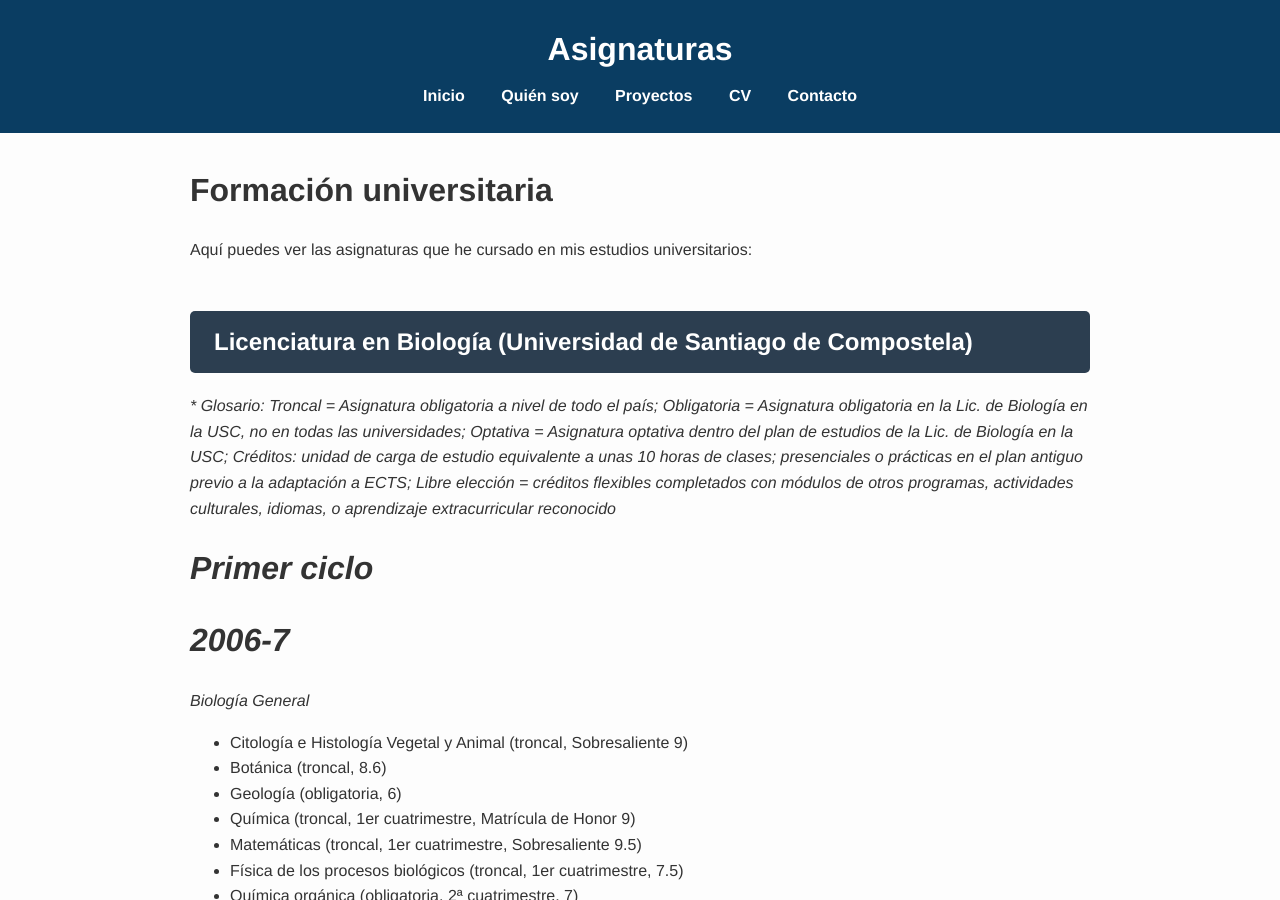
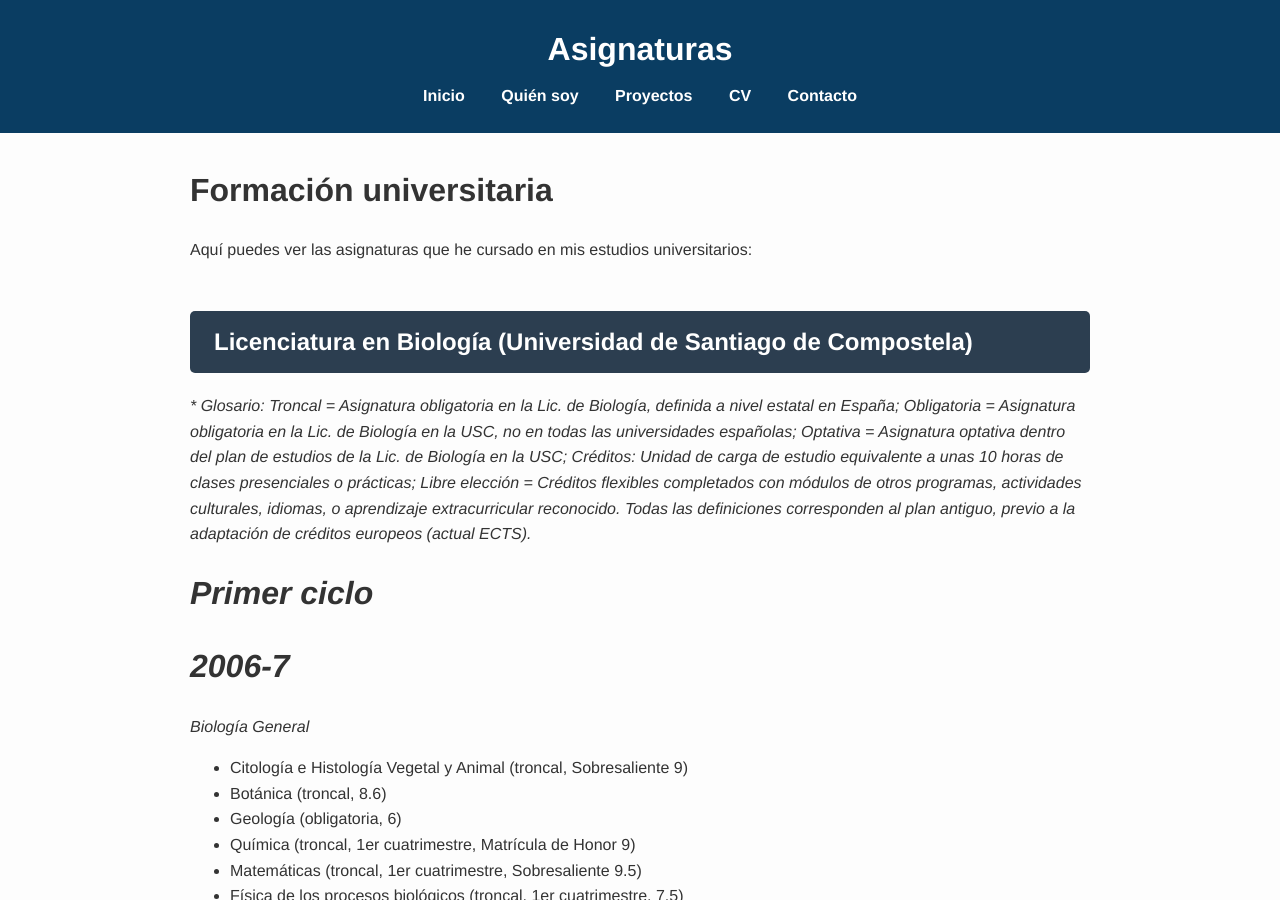
Before and after one commit to albafsanles/albafsanles.github.io, a Jekyll site: the page built from assets/subjects.md, in a window 1280 px wide and 900 px high. Built offline with Jekyll 4.4.1, drawn with Linux system fonts in a browser that asks for light colours.

Commit message:
Update subjects.md

```diff
--- a/assets/subjects.md
+++ b/assets/subjects.md
@@ -11,11 +11,12 @@ Aquí puedes ver las asignaturas que he cursado en mis estudios universitarios:
 ## **Licenciatura en Biología (Universidad de Santiago de Compostela)**
 
 _* Glosario:
-Troncal = Asignatura obligatoria a nivel de todo el país;
-Obligatoria = Asignatura obligatoria en la Lic. de Biología en la USC, no en todas las universidades;
+Troncal = Asignatura obligatoria en la Lic. de Biología, definida a nivel estatal en España;
+Obligatoria = Asignatura obligatoria en la Lic. de Biología en la USC, no en todas las universidades españolas;
 Optativa = Asignatura optativa dentro del plan de estudios de la Lic. de Biología en la USC;
-Créditos: unidad de carga de estudio equivalente a unas 10 horas de clases; presenciales o prácticas en el plan antiguo previo a la adaptación a ECTS;
-Libre elección = créditos flexibles completados con módulos de otros programas, actividades culturales, idiomas, o aprendizaje extracurricular reconocido_
+Créditos: Unidad de carga de estudio equivalente a unas 10 horas de clases presenciales o prácticas;
+Libre elección = Créditos flexibles completados con módulos de otros programas, actividades culturales, idiomas, o aprendizaje extracurricular reconocido.
+Todas las definiciones corresponden al plan antiguo, previo a la adaptación de créditos europeos (actual ECTS)._
 
 # ***Primer ciclo***
 
```
